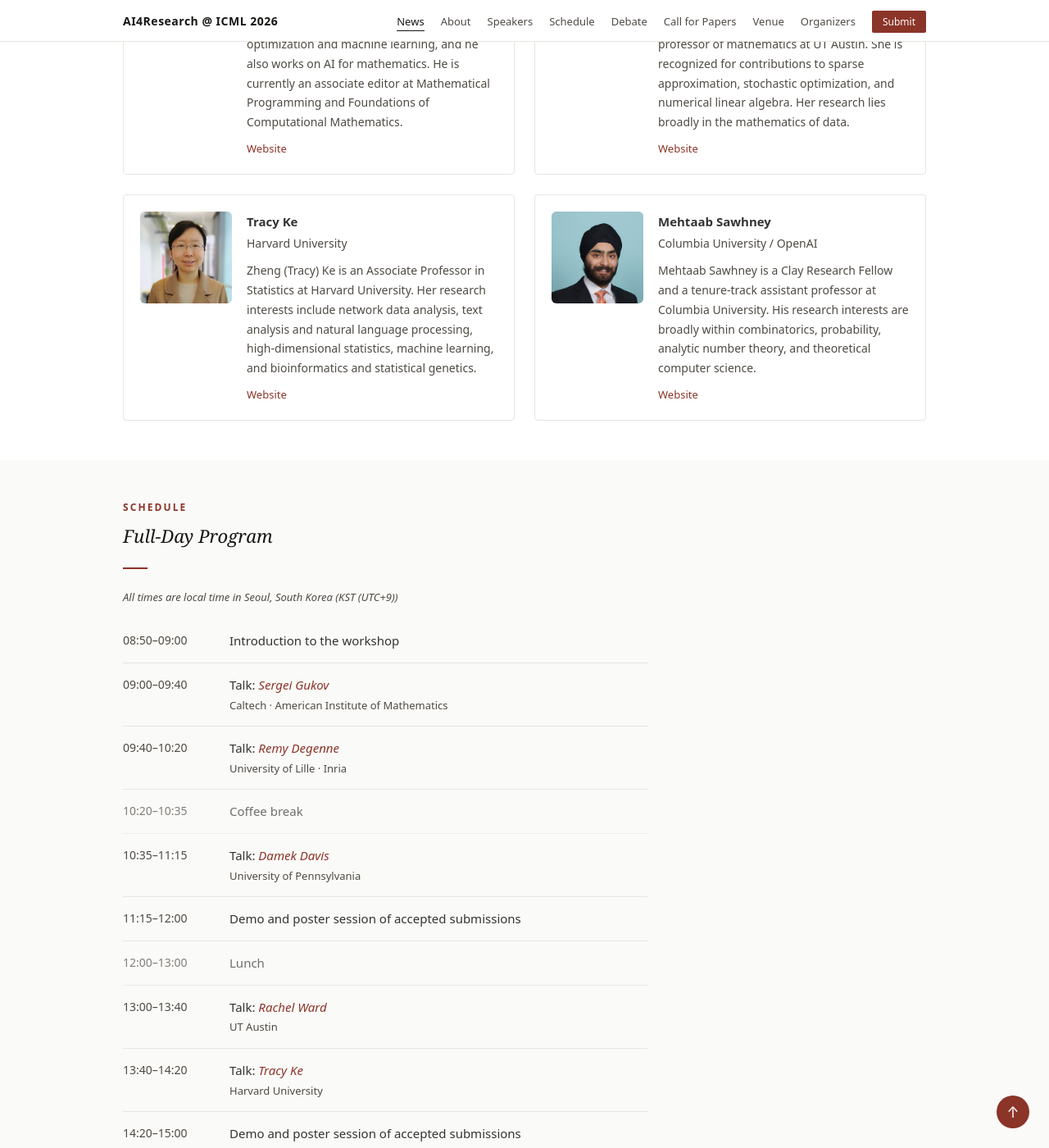
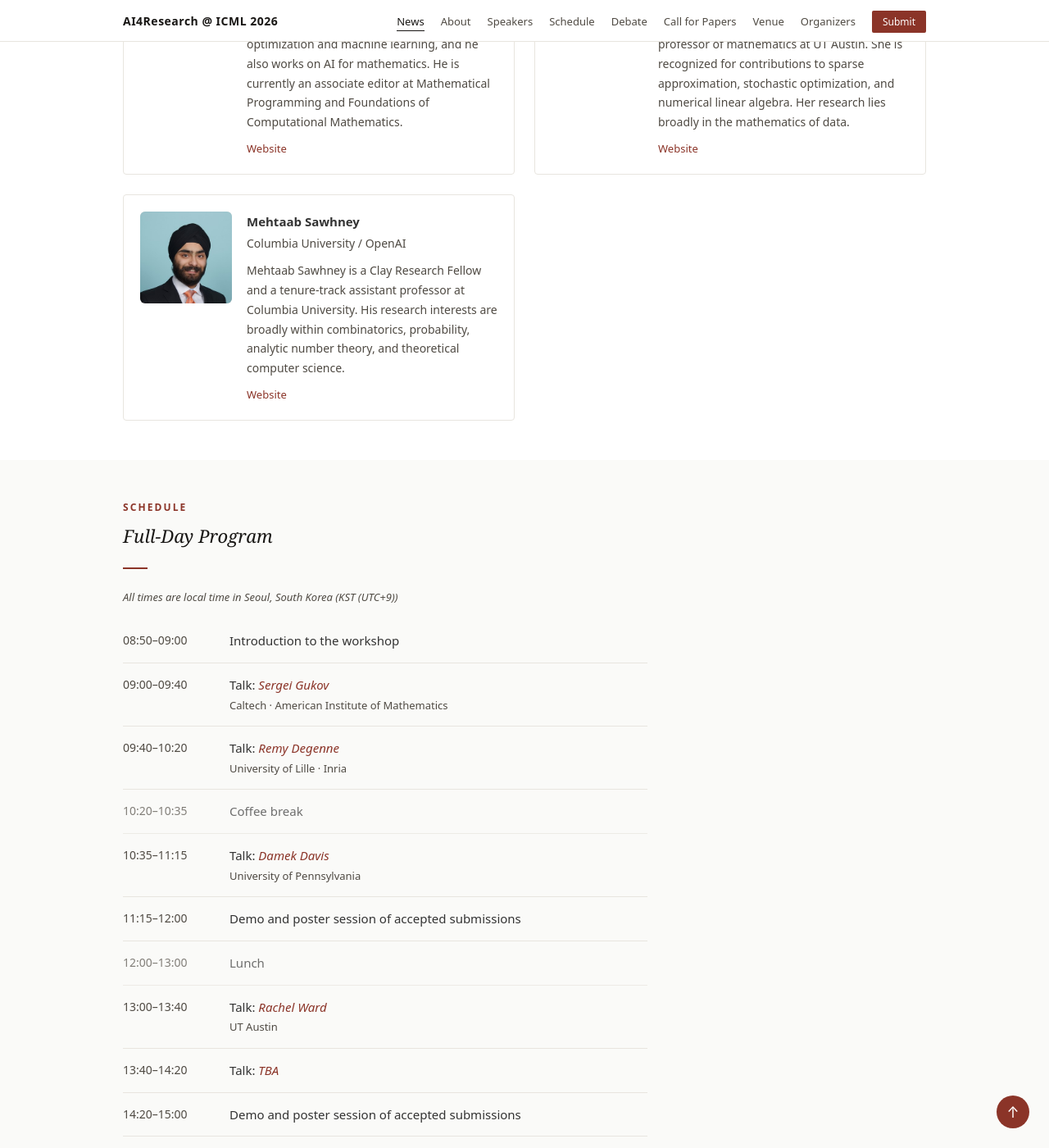
Before and after one commit to ai4research-icml-workshop/ai4research-icml-workshop.github.io, a Jekyll site: the page built from index.html, in a window 1280 px wide and 1400 px high, scrolled down 1870 px. Shown: the whole window at 82% size. Built offline with Jekyll 4.4.1, drawn with Linux system fonts in a browser that asks for light colours.

Commit message:
Update volunteer signup, speakers, and favicon

```diff
--- a/_data/news.yml
+++ b/_data/news.yml
@@ -1,6 +1,6 @@
 - date: "April 10, 2026"
   text: "Call for volunteers is now open."
-  url: "https://example.com/volunteer-signup"
+  url: "https://docs.google.com/forms/d/e/1FAIpQLSe66Q-8qJ_pyt0q1O5Po8zJYkksVUVymtFzkxd6aKFYW43oTA/viewform?usp=publish-editor"
   link_text: "Volunteer signup page"
 
 - date: "April 9, 2026"
--- a/_data/schedule.yml
+++ b/_data/schedule.yml
@@ -40,8 +40,8 @@
 
 - time: "13:40–14:20"
   title: "Talk"
-  speaker: "Tracy Ke"
-  affiliation: "Harvard University"
+  speaker: "TBA"
+  affiliation: ""
   type: talk
 
 - time: "14:20–15:00"
--- a/_data/speakers.yml
+++ b/_data/speakers.yml
@@ -47,17 +47,6 @@
   website: "https://www.rachelward.site/"
   scholar: ""
 
-- name: Tracy Ke
-  affiliation: "Harvard University"
-  photo: /assets/img/speakers/ke.jpg
-  bio: >-
-    Zheng (Tracy) Ke is an Associate Professor in Statistics at Harvard
-    University. Her research interests include network data analysis, text
-    analysis and natural language processing, high-dimensional statistics,
-    machine learning, and bioinformatics and statistical genetics.
-  website: "https://www.tracyke.net/"
-  scholar: ""
-
 - name: Mehtaab Sawhney
   affiliation: "Columbia University / OpenAI"
   photo: /assets/img/speakers/sawhney.jpg
--- a/_includes/schedule.html
+++ b/_includes/schedule.html
@@ -17,7 +17,9 @@
               {% endif %}
             {% endfor %}
             {{ item.title }}: {% if speaker_data and speaker_data.website != "" %}<a href="{{ speaker_data.website }}" target="_blank" rel="noopener" class="schedule-speaker">{{ item.speaker }}</a>{% else %}<span class="schedule-speaker">{{ item.speaker }}</span>{% endif %}
+            {% if item.affiliation and item.affiliation != "" %}
             <div class="schedule-detail">{{ item.affiliation }}</div>
+            {% endif %}
           {% else %}
             {{ item.title }}
           {% endif %}
--- a/_includes/volunteers.html
+++ b/_includes/volunteers.html
@@ -4,6 +4,6 @@
     <h2 id="volunteers-title" class="section-heading">Get Involved</h2>
     <div class="section-divider"></div>
     <p class="volunteers-callout">Call for volunteers: our workshop aims to serve the needs of the community, and be community-driven. If you are interested in volunteering, please contact us. We expect that we will benefit from help in reviewing papers, setting up and managing the challenge, etc.</p>
-    <p class="volunteers-summary">Interested in volunteering? <a href="https://example.com/volunteer-signup" target="_blank" rel="noopener">Sign up here</a>.</p>
+    <p class="volunteers-summary">Interested in volunteering? <a href="https://docs.google.com/forms/d/e/1FAIpQLSe66Q-8qJ_pyt0q1O5Po8zJYkksVUVymtFzkxd6aKFYW43oTA/viewform?usp=publish-editor" target="_blank" rel="noopener">Sign up here</a>.</p>
   </div>
 </section>
--- a/_layouts/default.html
+++ b/_layouts/default.html
@@ -20,7 +20,8 @@
   <meta name="twitter:image" content="{{ site.url }}/assets/img/og-image.png">
 
   <link rel="canonical" href="{{ site.url }}">
-  <link rel="icon" type="image/svg+xml" href="{{ '/assets/img/favicon.svg' | relative_url }}">
+  <link rel="icon" type="image/svg+xml" href="{{ '/assets/img/favicon.svg' | relative_url }}?v=20260410-4">
+  <link rel="icon" type="image/png" sizes="64x64" href="{{ '/assets/img/favicon.png' | relative_url }}?v=20260410-4">
   <link rel="stylesheet" href="{{ '/assets/css/main.css' | relative_url }}">
 </head>
 <body>
```
Also changed, not shown: assets/img/favicon.png (added), assets/img/favicon.svg.
